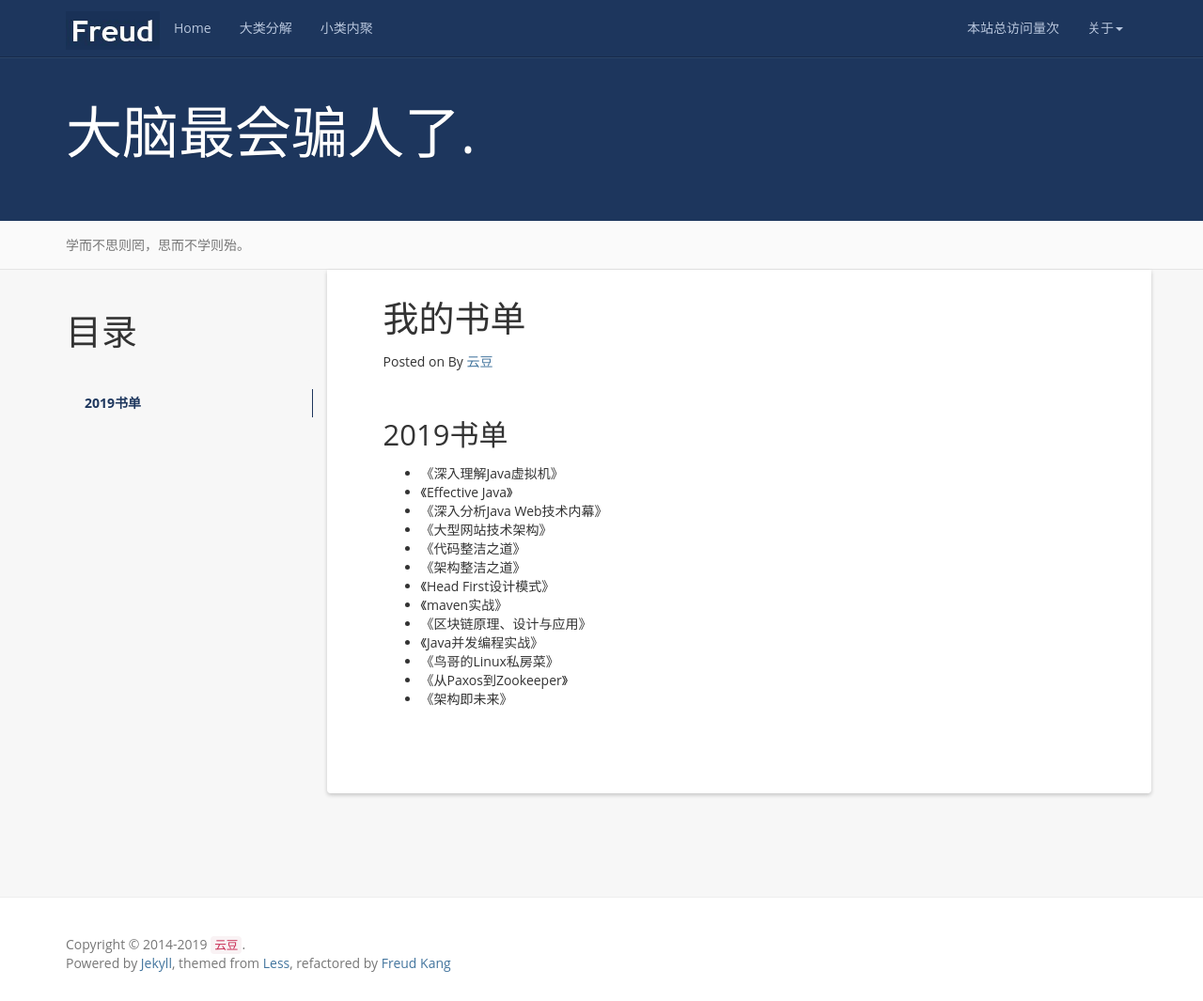
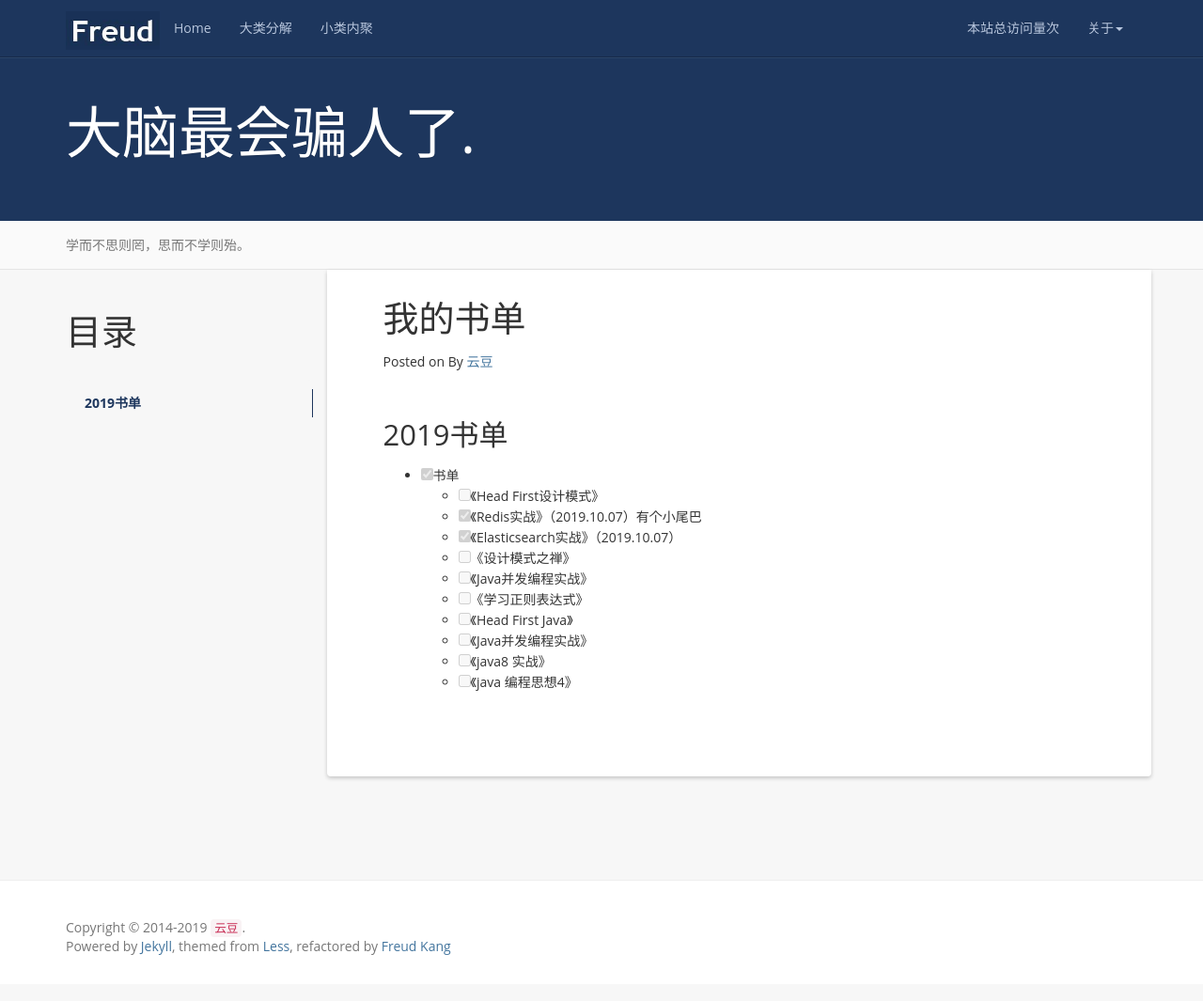
Before and after one commit to playbeans/blog, a Jekyll site: the page built from books.md, in a window 1280 px wide and 1065 px high. Shown: the whole window at 94% size. Built offline with Jekyll 4.4.1, drawn with Linux system fonts in a browser that asks for light colours; nearby versions of some CDN libraries; a script that is not in the unit is left out; comment, search, counter and statistics services are not loaded.

Commit message:
更新书单

```diff
--- a/books.md
+++ b/books.md
@@ -10,16 +10,16 @@ permalink: /books/
 
 2019书单
 -----------------------------------------------------------------
-+ 《深入理解Java虚拟机》
-+ 《Effective Java》
-+ 《深入分析Java Web技术内幕》
-+ 《大型网站技术架构》
-+ 《代码整洁之道》
-+ 《架构整洁之道》
-+ 《Head First设计模式》
-+ 《maven实战》
-+ 《区块链原理、设计与应用》
-+ 《Java并发编程实战》
-+ 《鸟哥的Linux私房菜》
-+ 《从Paxos到Zookeeper》
-+ 《架构即未来》
+
+
+- [x]  书单
+	- [ ] 《Head First设计模式》
+	- [x] 《Redis实战》（2019.10.07）有个小尾巴
+	- [x] 《Elasticsearch实战》（2019.10.07）
+	- [ ]  《设计模式之禅》
+	- [ ] 《Java并发编程实战》
+	- [ ] 《学习正则表达式》
+	- [ ] 《Head First Java》
+	- [ ] 《Java并发编程实战》
+	- [ ] 《java8 实战》
+	- [ ] 《java 编程思想4》
```
Also changed, not shown: _posts/redis实战阅读笔记/2019-10-03-redis实战第一节.md (+3 -0 lines).
